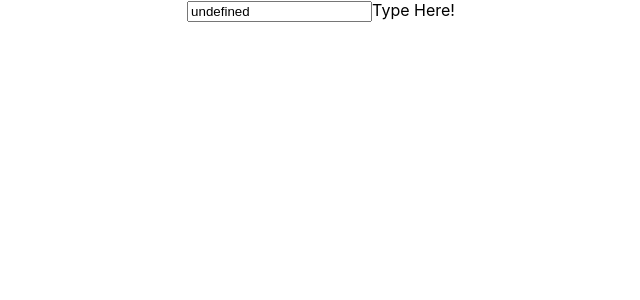
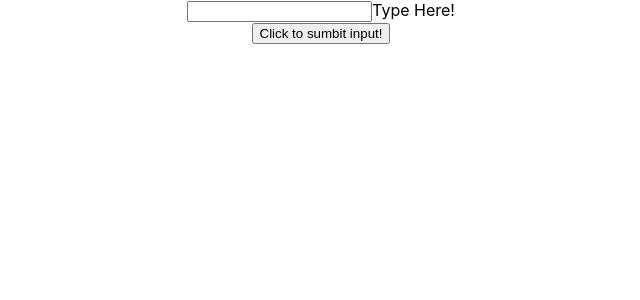
Before and after one commit to tariktabakovic/react-state-exercise, a React (Create React App) app: page / in a window 1280 px wide. Shown: the top 300 px of the page, without its empty margins (319-959 px from the left). Built offline with nearby package versions, Linux system fonts and the light colour scheme.

Commit message:
adds submit button for user input

```diff
--- a/src/App.js
+++ b/src/App.js
@@ -18,12 +18,13 @@ class App extends React.Component {
     return (
       <div className= 'App'>
         <Input inputText= {this.state.textValue} />
+        <button onClick = {this._updateText}>Click to sumbit input!</button>
         <Ouput ouputText= {this.state.textValue}/>
       </div>
     )
   };
 
-  _updateText= ()=>{
+  _updateText= ({textValue})=>{
     this.setState({
       textValue: this.state.textValue
     })
--- a/src/Input.js
+++ b/src/Input.js
@@ -3,7 +3,8 @@ import React from 'react';
 function Input (props){
     return (
         <div>
-            <input value = {`${props.textValue}`}>
+            <input>
+            {/* value = {`${props.textValue}`}> */}
             </input>
             <label>
                 Type Here!
```
